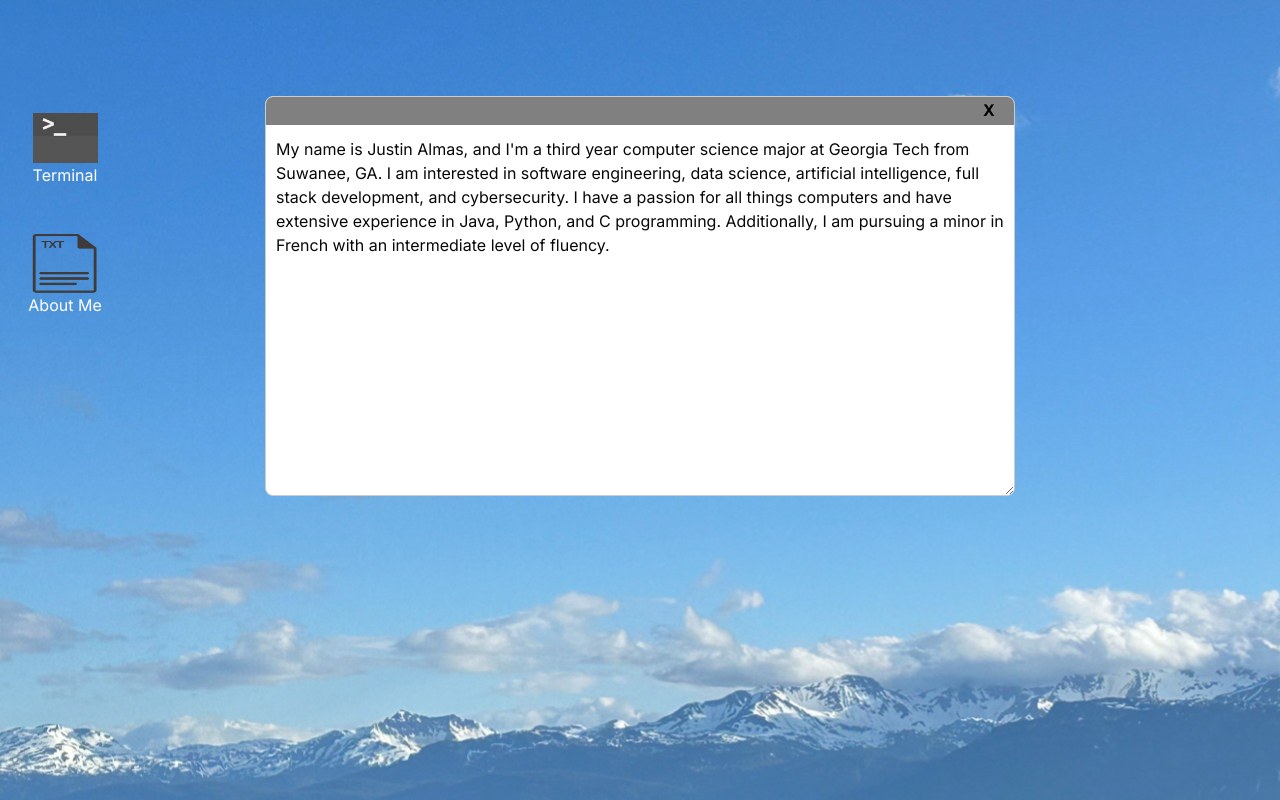
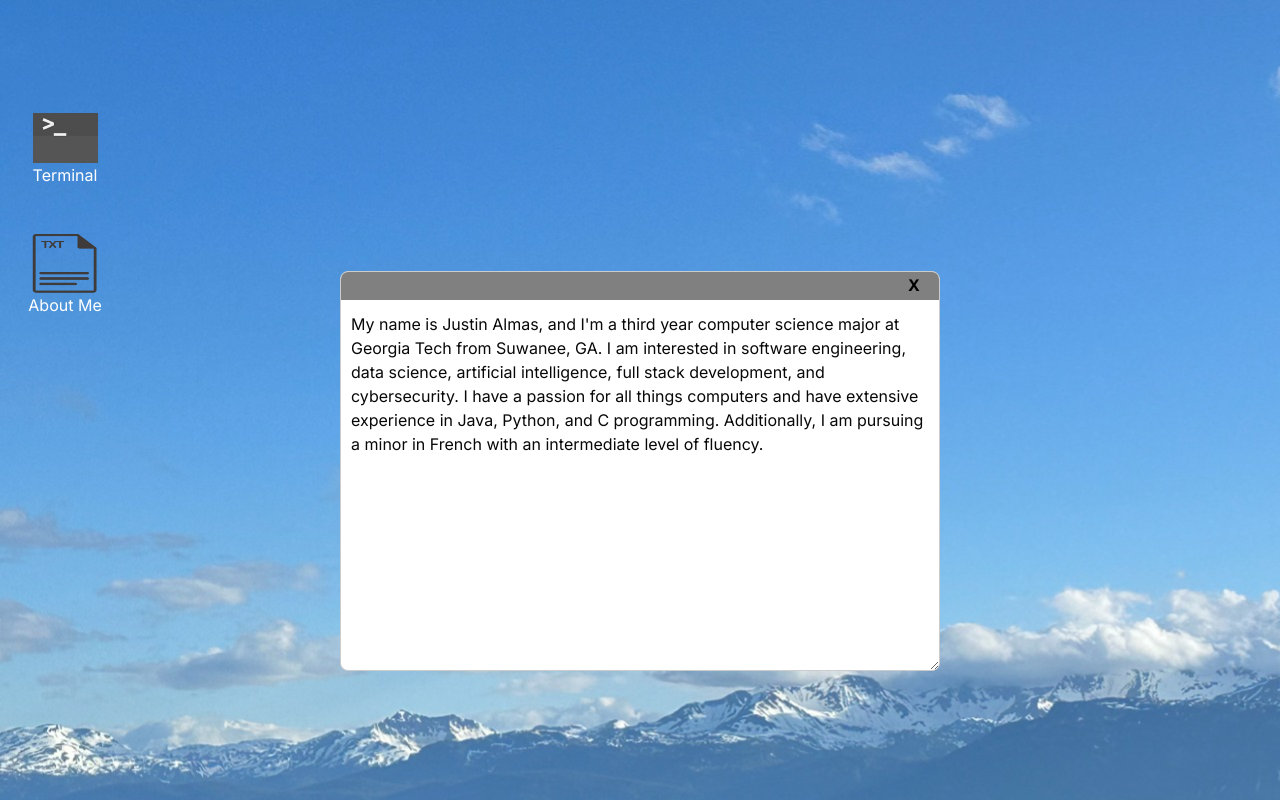
Before and after one commit to justin-almas/justinalmas, a Next.js app: page / in a window 1280 px wide. Built offline with nearby package versions, Linux system fonts and the light colour scheme.

Commit message:
make init popup more center

```diff
--- a/src/app/globals.css
+++ b/src/app/globals.css
@@ -135,7 +135,7 @@ button:hover {
 
 .textDocument {
   height: 400px;
-  width: 750px;
+  width: 600px;
   box-sizing: border-box;
   border-radius: 8px;
   border: 1px solid #ccc;
@@ -143,8 +143,8 @@ button:hover {
   resize: both;
   overflow:auto;
   cursor: grab;
-  position: absolute;
-  transform: translate(50%, 50%);
+  position: relative;
+  top:175px;
 }
 
 .innerTxtDocument {
```
Also changed, not shown: src/app/page.js (+0 -11 lines).
